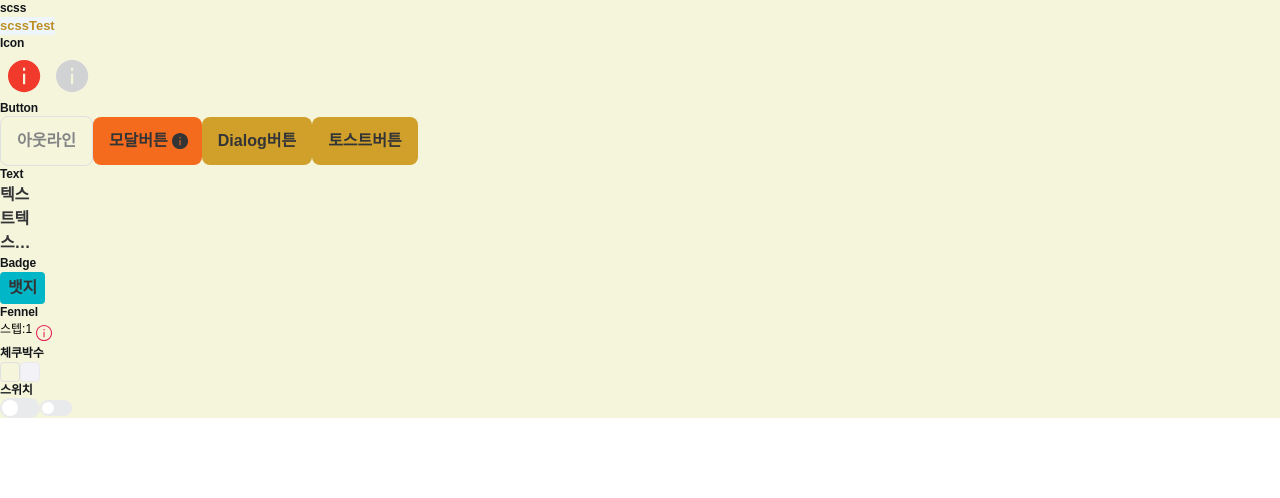
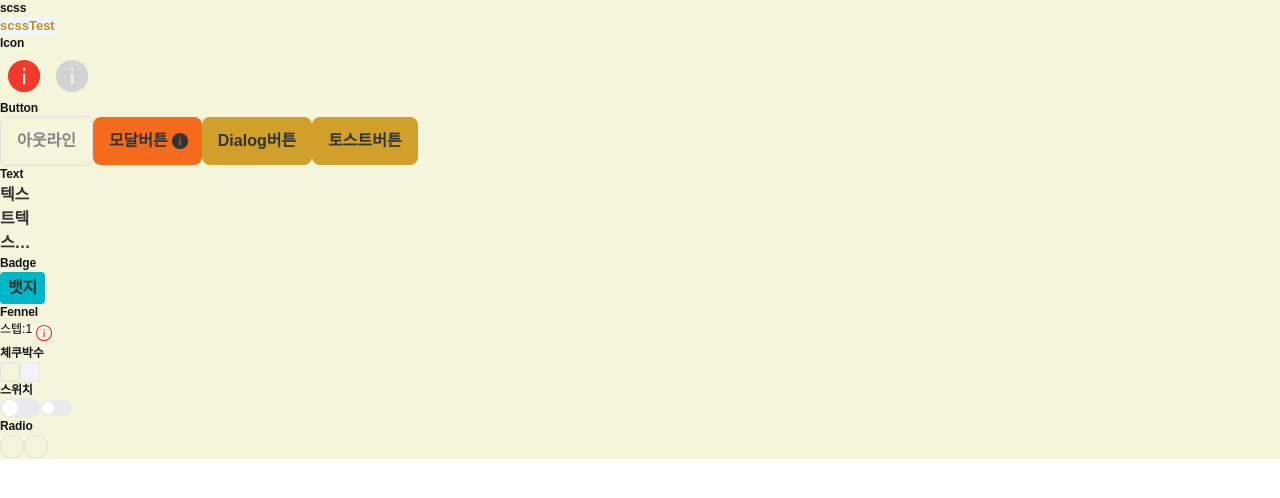
Before and after one commit to Jiyong95/NextJS15_init, a Next.js app: page /test in a window 1280 px wide. Shown: the top 498 px of the page. Built offline with nearby package versions, Linux system fonts and the light colour scheme; no server answers.

Commit message:
Radio 컴포넌트 추가

```diff
--- a/package.json
+++ b/package.json
@@ -11,7 +11,7 @@
     "build-storybook": "storybook build",
     "postinstall": "husky",
     "type-check": "npx tsc --noEmit",
-    "swagger-dv": "node ./swagger/script.js"
+    "swagger": "node ./swagger/script.js"
   },
   "dependencies": {
     "@tanstack/react-query": "^5.62.16",
--- a/src/components/common/atoms/fennel.tsx
+++ b/src/components/common/atoms/fennel.tsx
@@ -1,4 +1,4 @@
-import React, { ReactNode, useState, Children, isValidElement, useContext, createContext } from 'react';
+import React, { ReactNode, useState, Children, isValidElement, useContext, createContext, FC } from 'react';
 
 interface FennelContextType {
   step: number;
@@ -36,7 +36,7 @@ interface FennelProps {
   children: ReactNode;
 }
 
-const Fennel = ({ startStep, layout: LayoutComponent, children }: FennelProps) => {
+const Fennel: FC<FennelProps> & { Item: typeof FennelItem } = ({ startStep, layout: LayoutComponent, children }) => {
   const [step, setStep] = useState(startStep ?? 0);
 
   const prevStep = () => setStep(Math.max(0, step - 1));
--- /dev/null
+++ b/src/components/common/atoms/radio/RadioType.ts
@@ -0,0 +1,4 @@
+export enum RadioSizeType {
+  M = 'M',
+  L = 'L',
+}
--- /dev/null
+++ b/src/components/common/atoms/radio/index.module.scss
@@ -0,0 +1,54 @@
+@use '@styles/common.scss' as *;
+
+.wrap {
+  display: inline-flex;
+  align-items: center;
+  justify-content: center;
+  width: 24px;
+  height: 24px;
+  border-radius: $radius_CIRCULAR;
+  border: 1px solid $color_border_default;
+
+  &.M {
+    width: 20px;
+    height: 20px;
+
+    &.selected {
+      &::after {
+        width: 12px;
+        height: 12px;
+      }
+    }
+  }
+
+  &.selected {
+    position: relative;
+    @include FillStyle($color_fill_brand_strong_default);
+    border: none;
+
+    &::after {
+      position: absolute;
+      top: 50%;
+      left: 50%;
+      transform: translate(-50%, -50%);
+      width: 15px;
+      height: 15px;
+      border-radius: $radius_CIRCULAR;
+      background-color: $color_background_surface_default;
+      content: '';
+    }
+  }
+
+  &:not(.selected, .disabled) {
+    @include FillStyle($color_fill_neutral_subtle_default);
+  }
+
+  &.disabled {
+    background-color: $color_background_disabled;
+    border-color: $color_border_disabled;
+
+    &.selected {
+      background-color: $color_border_strong;
+    }
+  }
+}
--- /dev/null
+++ b/src/components/common/atoms/radio/index.tsx
@@ -0,0 +1,67 @@
+import classNames from 'classnames/bind';
+import React, { FC, ReactNode } from 'react';
+
+import { RadioSizeType } from './RadioType';
+
+import styles from './index.module.scss';
+
+const cx = classNames.bind(styles);
+
+interface RadioProps {
+  className?: string;
+  size?: RadioSizeType;
+  selected?: boolean;
+  disabled?: boolean;
+  onClick?: () => void;
+  value: string;
+}
+
+const Radio: FC<RadioProps> = ({ className, size = RadioSizeType.L, onClick, selected, disabled }) => {
+  return (
+    <button
+      className={cx('wrap', className, [size], { selected }, { disabled })}
+      onClick={onClick}
+      disabled={disabled}
+    />
+  );
+};
+
+interface RadioGroupProps {
+  className?: string;
+  value?: string;
+  onChange?: (value?: string) => void;
+  disabled?: boolean;
+  children: ReactNode;
+}
+
+const RadioGroup: FC<RadioGroupProps> & { Radio: typeof Radio } = ({
+  className,
+  value,
+  onChange,
+  disabled,
+  children,
+}) => {
+  const handleRadioClick = (props: RadioProps) => {
+    if (props.value === value) onChange?.(undefined);
+    else onChange?.(props.value);
+  };
+
+  return (
+    <div className={cx(className)}>
+      {React.Children.map(children, (child) => {
+        if (!React.isValidElement<RadioProps>(child)) return null;
+
+        return React.cloneElement(child, {
+          ...child.props,
+          selected: child.props.value === value,
+          onClick: () => handleRadioClick(child.props),
+          disabled: disabled || child.props.disabled,
+        });
+      })}
+    </div>
+  );
+};
+
+RadioGroup.Radio = Radio;
+
+export default RadioGroup;
--- a/src/components/test/index.tsx
+++ b/src/components/test/index.tsx
@@ -11,6 +11,7 @@ import Dialog from '@atoms/dialog';
 import Fennel, { useFennel } from '@atoms/fennel';
 import Icon, { IconOption } from '@atoms/icon';
 import Modal from '@atoms/modal';
+import RadioGroup from '@atoms/radio';
 import Switch from '@atoms/switch';
 import { SwitchSizeType } from '@atoms/switch/SwitchType';
 import Text, { TextOption } from '@atoms/text';
@@ -27,11 +28,10 @@ const FennelItemss = ({ step }: { step: number }) => {
 };
 
 const Test = () => {
-  const { data } = useAdsMainBanners({
+  const {} = useAdsMainBanners({
     enabled: false,
   });
   const [selected, setSelected] = useState(false);
-  console.log('data', data);
 
   const { mutateAsync } = useAdsMainBanners2();
   const onClick = () => {
@@ -45,6 +45,9 @@ const Test = () => {
   const [test, setTest] = useState(false);
   const Toast = useToast();
 
+  const [radioValue, setRadioValue] = useState<string | undefined>('');
+
+  console.log('radio', radioValue);
   return (
     <div
       className={cx('test')}
@@ -198,6 +201,16 @@ const Test = () => {
           setSelected(!selected);
         }}
       />
+      <h1>Radio</h1>
+
+      <RadioGroup
+        value={radioValue}
+        onChange={(value) => {
+          setRadioValue(value);
+        }}>
+        <RadioGroup.Radio value={'1'} />
+        <RadioGroup.Radio value={'2'} />
+      </RadioGroup>
     </div>
   );
 };
```
Also changed, not shown: 2 other files (tests, documents, lock files or other folders).
